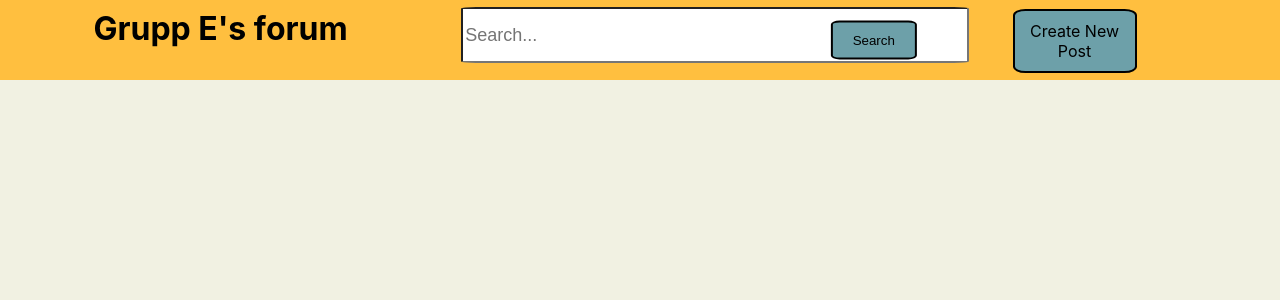
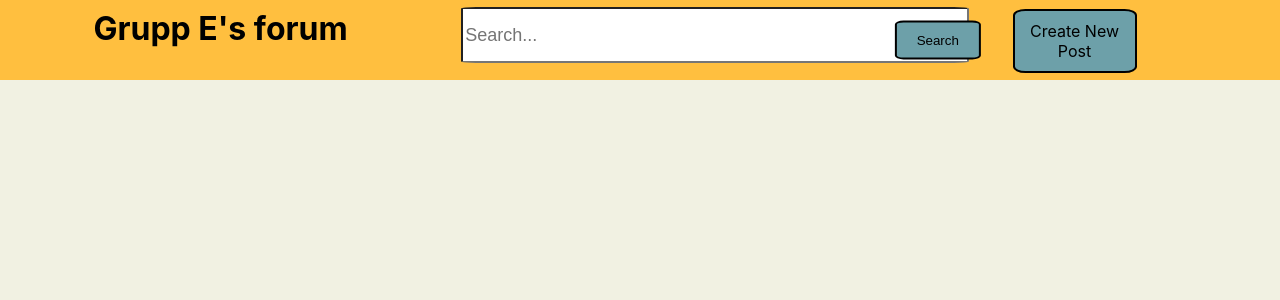
Before and after one commit to Kamechan98/Gruppuppgift-TypeScript, a React (Create React App) app: page / in a window 1280 px wide. Shown: the top 300 px of the page. Built offline with nearby package versions, Linux system fonts and the light colour scheme.

Commit message:
added some minor styling

```diff
--- a/src/index.css
+++ b/src/index.css
@@ -20,6 +20,7 @@ code {
   background-color: rgb(255, 191, 63);
 
 }
+
 a:link {
   text-decoration: none;
   color: black;
@@ -99,7 +100,7 @@ button {
   border: solid 2px black;
   position: absolute;
   top: 5%;
-  right: 25%;
+  right: 20%;
   transform: translate(-50%, -50%);
 }
 
```
